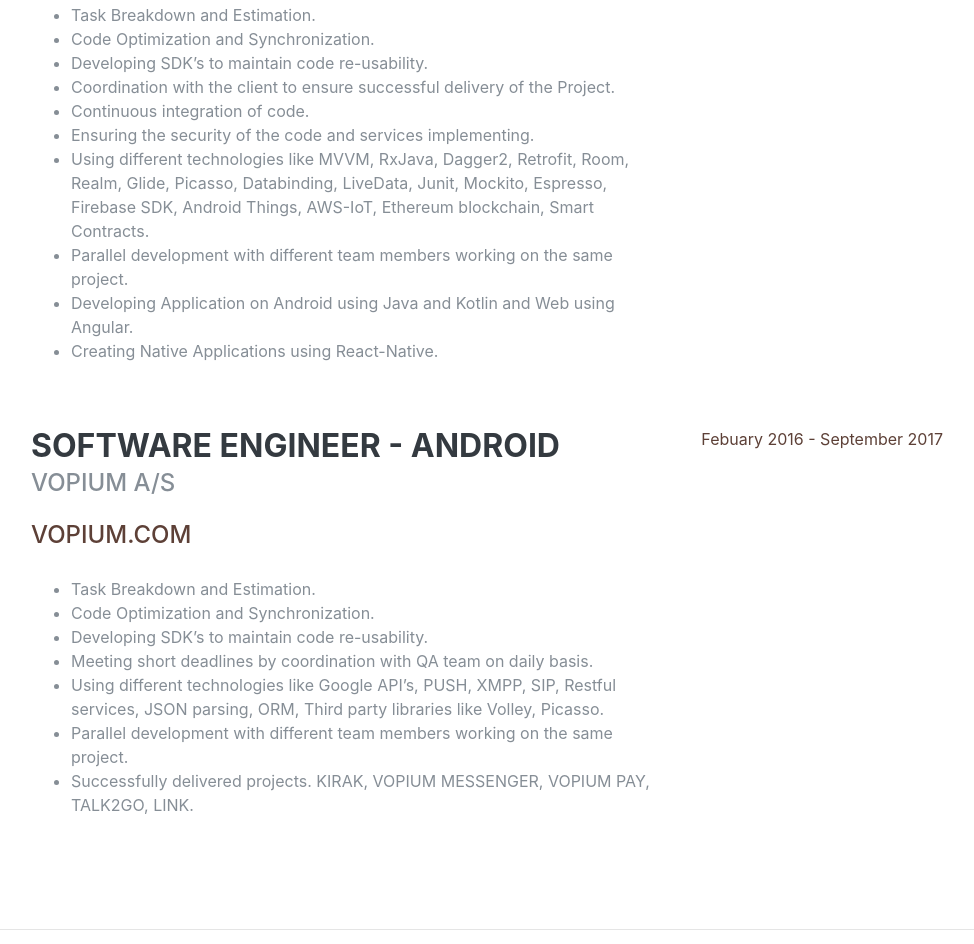
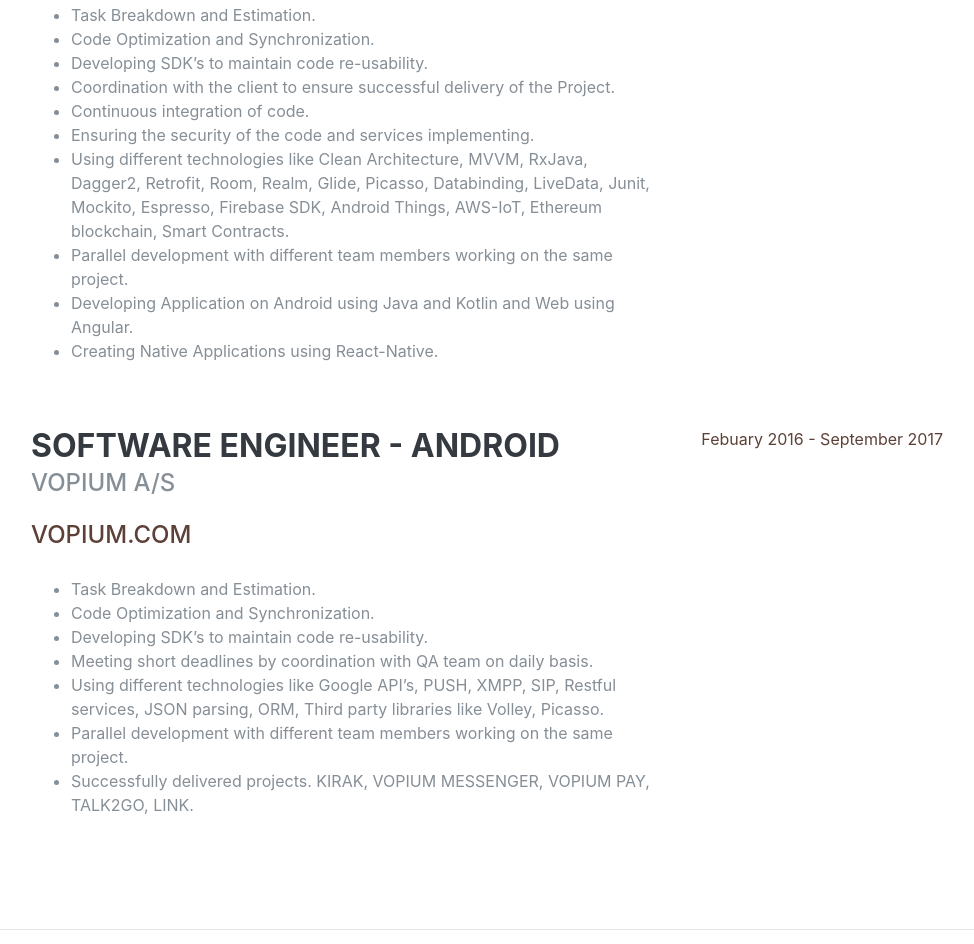
Before and after one commit to HamidQureshi/Resume_Hamid, a plain HTML site: page index.html in a window 1280 px wide. Shown: the part 1112-2056 px from the top of the page, without its empty margins (289-1263 px from the left). Drawn offline with Linux system fonts and the light colour scheme; a web font is replaced by a local one.

Commit message:
profile changes

```diff
--- a/index.html
+++ b/index.html
@@ -119,7 +119,8 @@
                 <li>Coordination with the client to ensure successful delivery of the Project.</li>
                 <li>Continuous integration of code.</li>
                 <li>Ensuring the security of the code and services implementing.</li>
-                <li>Using different technologies like MVVM, RxJava, Dagger2, Retrofit, Room, Realm, Glide, Picasso,
+                <li>Using different technologies like Clean Architecture, MVVM, RxJava, Dagger2, Retrofit, Room, Realm,
+                  Glide, Picasso,
                   Databinding, LiveData, Junit, Mockito, Espresso, Firebase SDK, Android Things, AWS-IoT, Ethereum
                   blockchain, Smart Contracts.</li>
                 <li>Parallel development with different team members working on the same project.</li>
```
Also changed, not shown: img/profile.jpg.
